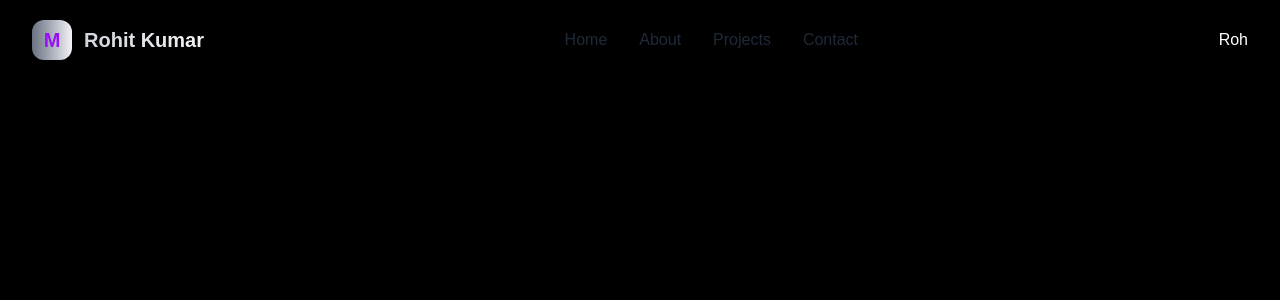
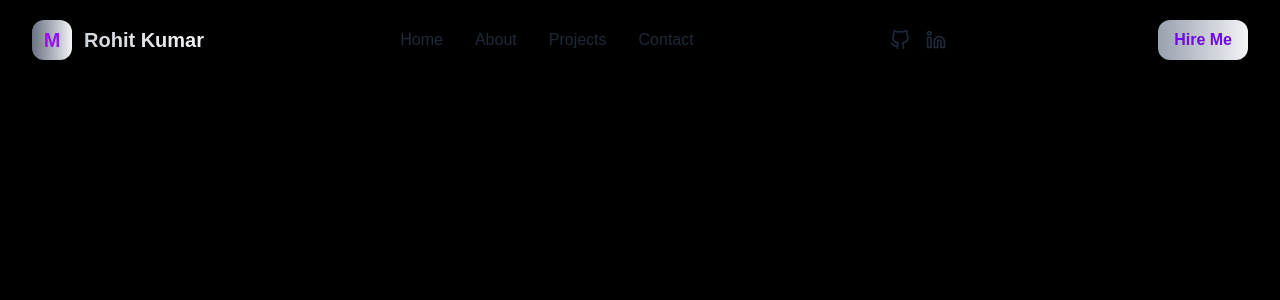
Before and after one commit to RohitPanchal097/Rohit-Portfolio, a React (Vite) app: page / in a window 1280 px wide. Shown: the top 300 px of the page. Built offline with nearby package versions, Linux system fonts and the light colour scheme.

Commit message:
make responsive

```diff
--- a/src/components/Header.jsx
+++ b/src/components/Header.jsx
@@ -1,7 +1,14 @@
-import React from "react";
+import React, { useState } from "react";
 import { delay, motion } from "framer-motion";
+import {FiGithub, FiLinkedin, FiMenu, FiX} from "react-icons/fi"
+
+
 
 function Header() {
+    const [isOpen, setIsOpen] = useState(false);
+    const toggleMenu = () =>{
+        setIsOpen(!isOpen);
+    }
   return (
     <header className="absolute w-full z-50 transition-all duration-300">
       <div className="container mx-auto px-4 sm:px-6 lg:px-8 flex items-center justify-between h-16 md:h-20">
@@ -50,10 +57,84 @@ function Header() {
         </nav>
           {/* Social-icons -Dektop */}
           <div className="md:flex hidden items-center space-x-4 ">
-          <a href="#"></a>
-Roh
+          <motion.a
+          initial={{opacity:0, x:100}}
+            animate={{opacity:1, x:0}}
+            transition={{
+                type:"spring",
+                stiffness:100,
+                damping:25,
+                delay:1.2,
+                duration:1.2,
+            }}
+
+          className="text-gray-800 dark:text-gray-200 hover:text-violet-600 dark:hover:text-violet-400 transition-colors duration-300 " href="#"  >
+           <FiGithub className="w-5 h-5 "/>
+
+          </motion.a>
+           <motion.a
+          initial={{opacity:0, x:100}}
+            animate={{opacity:1, x:0}}
+            transition={{
+                type:"spring",
+                stiffness:100,
+                damping:25,
+                delay:1.2,
+                duration:1.2,
+            }}
+
+          className="text-gray-800 dark:text-gray-200 hover:text-violet-600 dark:hover:text-violet-400 transition-colors duration-300 " href="#"  >
+          <FiLinkedin className="w-5 h-5 "/>
+
+          </motion.a>
+
           </div>
+
+          {/* Hire Me Button */}
+            <motion.button
+            initial={{ opacity: 0, scale: 0.8 }}
+            animate={{ opacity: 1, scale: 1 }}
+            transition={{
+                delay: 1.5,
+                duration: 0.8,
+                type: "spring",
+                stiffness: 100,
+                damping: 15,
+            }}
+            className= "ml-4 px-4 py-2 rounded-xl bg-gradient-to-r from-gray-400 to-gray-100 text-violet-700 font-bold hover:from-violet-600 hover:to-violet-400 hover:text-white transition-all duration-300 hidden md:inline-block">
+        Hire Me
+            </motion.button>
+
+            {/* Mobile Menu Icon */}
+            <div className="md:hidden flex items-center ">
+                <motion.button
+                onClick={toggleMenu}
+                whileTap={{scale:0.8}}
+                className="text-gray-300">
+                    {isOpen ? <FiX className = "h-6 w-6" /> : <FiMenu className = "h-6 w-6" />}
+                </motion.button>
+
+            </div>
+
       </div>
+        {/* Mobile Menu */}
+        <motion.div
+        initial={{height:0, opacity:0}}
+        animate ={{
+            opacity: isOpen ? 1: 0,
+            height: isOpen ? "auto" : 0,
+        }}
+        transition={{duration:0.3,}}
+        className="md:hidden overflow-hidden bg-white dark:bg-gray-800 shadow-lg px-4 py-5 space-y-5">
+            <nav className="flex flex-col space-y-4">
+            {["Home", "About", "Projects", "Contact"].map((item, index) => (
+                <a onClick={toggleMenu} key={item} href="#" className="text-gray-300 font-medium py-2">
+                    {item}
+                </a>
+            ))}
+            </nav>
+
+        </motion.div>
     </header>
   );
 }
```
